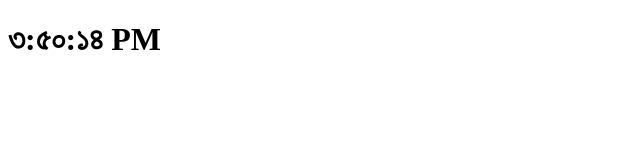
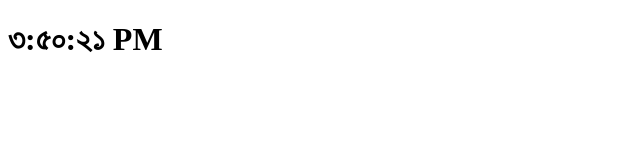
Before and after one commit to itsrafsanjani/think-in-a-react-way-my-app, a React (Create React App) app: page / in a window 1280 px wide. Shown: the top 160 px of the page, without its empty margins (0-640 px from the left). Built offline with nearby package versions, Linux system fonts and the light colour scheme.

Commit message:
feat: lesson 07 done, class component lifecycle and state learned

```diff
--- a/src/components/Clock.js
+++ b/src/components/Clock.js
@@ -1,9 +1,27 @@
 import React from 'react';
 
 class Clock extends React.Component {
+  state = { date: new Date() }
+
+  componentDidMount() {
+    this.clockTimer = setInterval(() => {
+      this.tick();
+    }, 1000);
+  }
+
+  componentWillUnmount() {
+    clearInterval(this.clockTimer)
+  }
+
+  tick() {
+    this.setState({
+        date: new Date() // this.state.date = new Date() - never do this
+      })
+  }
+
   render() {
     return (
-      <h1>{new Date().toLocaleTimeString(this.props.locale)}</h1>
+      <h1>{this.state.date.toLocaleTimeString(this.props.locale)}</h1>
     )
   }
 }
```
Also changed, not shown: 1 other file (tests, documents, lock files or other folders).
